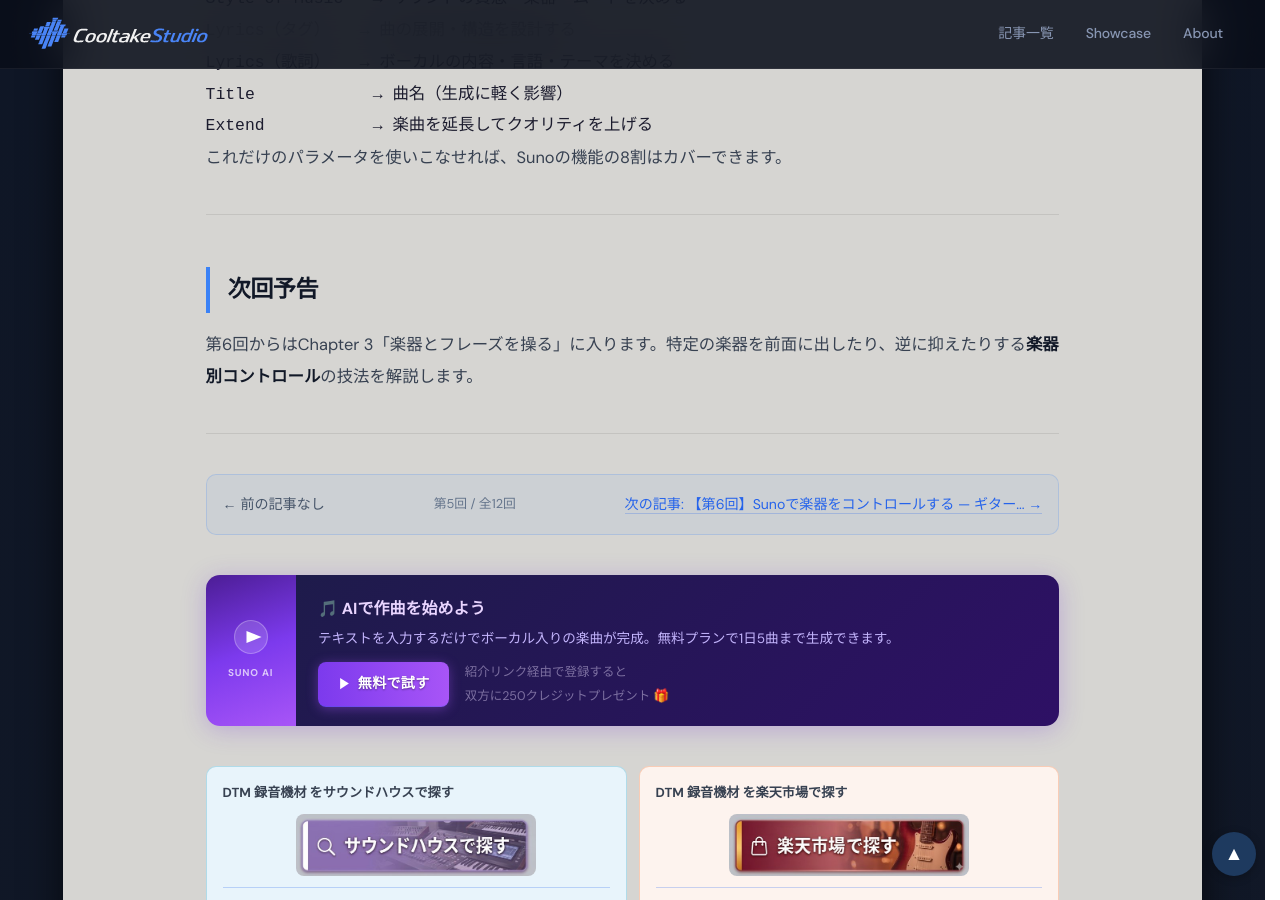
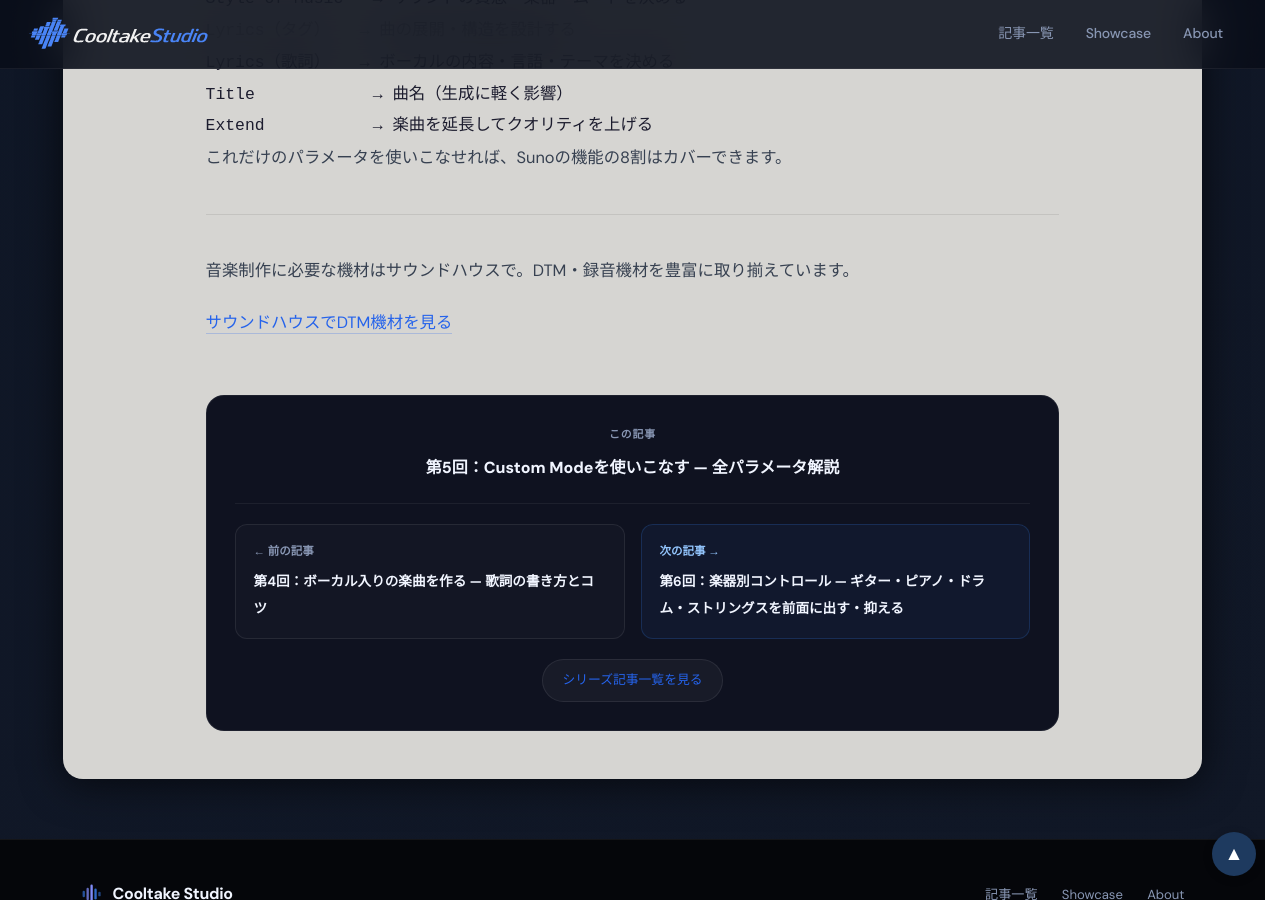
Before and after one commit to cooltake/cooltake-staging, a Jekyll site: the page built from _posts/2026-06-23-suno-guide-05.md, in a window 1280 px wide and 900 px high, scrolled down 4809 px. Built offline with Jekyll 4.4.1, drawn with Linux system fonts in a browser that asks for light colours; some web fonts are replaced; some of the changed text lies outside the part shown.

Commit message:
fix: Sunoガイドシリーズの前後記事ナビを独立ブロック化・記事末尾に統一

```diff
--- a/_posts/2026-06-23-suno-guide-05.md
+++ b/_posts/2026-06-23-suno-guide-05.md
@@ -1,14 +1,11 @@
 ---
 layout: post
-title: "【第5回】SunoのCustom Modeを使いこなす — Style・Lyrics・Titleの全パラメータ解説"
+title: "SunoのCustom Modeを使いこなす — Style・Lyrics・Titleの全パラメータ解説【第5回】"
 description: "Suno AIのCustom Modeを完全解説。Style of Music・Lyrics・Titleの役割と組み合わせ方を体系的に解説し、思い通りの楽曲に近づける方法を紹介します。"
 date: 2026-06-23
 categories: [production]
 tags: [Suno, AI音楽, Custom Mode, プロンプト, DTM]
 image: /assets/images/thumb-suno-guide-05.jpg
-series: suno-guide
-series_title: "Sunoで曲を作る"
-series_num: 5
 ---
 
 ## Custom Modeでできることの全体像
@@ -171,14 +168,27 @@
 
 ---
 
-## 次回予告
+<div class="cta-soundhouse">
+<p>音楽制作に必要な機材はサウンドハウスで。DTM・録音機材を豊富に取り揃えています。</p>
+<a href="https://h.accesstrade.net/sp/cc?rk=01001xqc00os63&url=https%3A%2F%2Fwww.soundhouse.co.jp%2Fsearch%2Findex%2F%3Fcategory%3D%26search_all%3DDTM" rel="nofollow" referrerpolicy="no-referrer-when-downgrade">サウンドハウスでDTM機材を見る</a>
+</div>
 
-第6回からはChapter 3「楽器とフレーズを操る」に入ります。特定の楽器を前面に出したり、逆に抑えたりする**楽器別コントロール**の技法を解説します。
-
----
-
-{% include suno-series-nav.html current=5 %}
-
-{% include suno-cta.html %}
-
-<div style="display:flex;gap:.75rem;margin:2rem 0;"><div style="flex:1;padding:.8rem 1rem 1rem;background:#e8f4fb;border-radius:10px;border:1px solid rgba(8,145,178,.25);"><span style="display:block;margin:0 0 .5rem;color:#374151;font-size:.82rem;font-weight:bold;">DTM 録音機材 をサウンドハウスで探す</span><a href="https://h.accesstrade.net/sp/cc?rk=01001xqc00os63&url=https%3A%2F%2Fwww.soundhouse.co.jp%2Fsearch%2Findex%2F%3Fcategory%3D%26search_all%3DDTM" rel="nofollow" referrerpolicy="no-referrer-when-downgrade" style="display:block;text-decoration:none;text-align:center;"><img src="/assets/images/btn-soundhouse.jpg" alt="サウンドハウスで探す" width="240" style="height:auto;border-radius:8px;display:inline-block;"></a><img src="https://h.accesstrade.net/sp/rr?rk=01001xqc00os63" width="1" height="1" border="0" alt="" loading="lazy"></div><div style="flex:1;padding:.8rem 1rem 1rem;background:#fdf3ee;border-radius:10px;border:1px solid rgba(234,88,12,.25);"><span style="display:block;margin:0 0 .5rem;color:#374151;font-size:.82rem;font-weight:bold;">DTM 録音機材 を楽天市場で探す</span><a href="https://search.rakuten.co.jp/search/mall/DTM+%E9%8C%B2%E9%9F%B3%E6%A9%9F%E6%9D%90/" rel="nofollow" referrerpolicy="no-referrer-when-downgrade" style="display:block;text-decoration:none;text-align:center;"><img src="/assets/images/btn-rakuten.jpg" alt="楽天市場で探す" width="240" style="height:auto;border-radius:8px;display:inline-block;"></a></div></div>
+<div style="margin:56px 0 0;padding:28px;background:#0f1220;border:1px solid rgba(255,255,255,0.06);border-radius:18px;">
+  <div style="text-align:center;padding-bottom:20px;margin-bottom:20px;border-bottom:1px solid rgba(255,255,255,0.06);">
+    <span style="display:block;font-size:.68rem;font-weight:700;letter-spacing:.08em;text-transform:uppercase;color:#8896b3;margin-bottom:6px;">この記事</span>
+    <span style="display:block;font-size:1rem;font-weight:800;color:#f1f5ff;">第5回：Custom Modeを使いこなす — 全パラメータ解説</span>
+  </div>
+  <div style="display:grid;grid-template-columns:1fr 1fr;gap:16px;">
+    <a href="/production/suno-guide-04/" style="display:block;padding:16px 18px;border-radius:12px;border:1px solid rgba(255,255,255,0.08);background:rgba(255,255,255,0.02);text-decoration:none;">
+      <span style="display:block;font-size:.72rem;font-weight:700;color:#8896b3;margin-bottom:6px;">&#8592; 前の記事</span>
+      <span style="display:block;font-size:.85rem;color:#f1f5ff;font-weight:600;">第4回：ボーカル入りの楽曲を作る — 歌詞の書き方とコツ</span>
+    </a>
+    <a href="/production/suno-guide-06/" style="display:block;padding:16px 18px;border-radius:12px;border:1px solid rgba(59,130,246,.2);background:rgba(59,130,246,.06);text-decoration:none;">
+      <span style="display:block;font-size:.72rem;font-weight:700;color:#93c5fd;margin-bottom:6px;">次の記事 &#8594;</span>
+      <span style="display:block;font-size:.85rem;color:#f1f5ff;font-weight:600;">第6回：楽器別コントロール — ギター・ピアノ・ドラム・ストリングスを前面に出す・抑える</span>
+    </a>
+  </div>
+  <div style="text-align:center;margin-top:20px;">
+    <a href="/series-list.html?series=suno-guide" style="display:inline-block;padding:.5rem 1.2rem;background:rgba(255,255,255,0.04);border:1px solid rgba(255,255,255,0.08);border-radius:9999px;color:#8896b3;text-decoration:none;font-size:.8rem;">シリーズ記事一覧を見る</a>
+  </div>
+</div>
```
